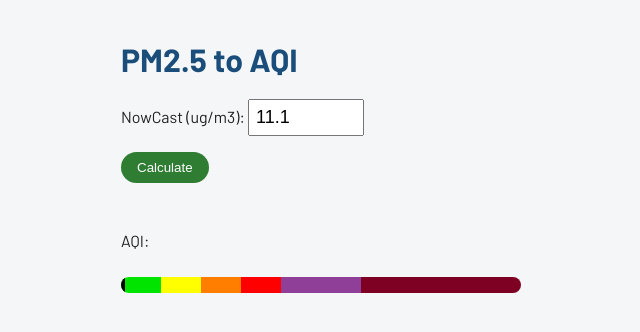
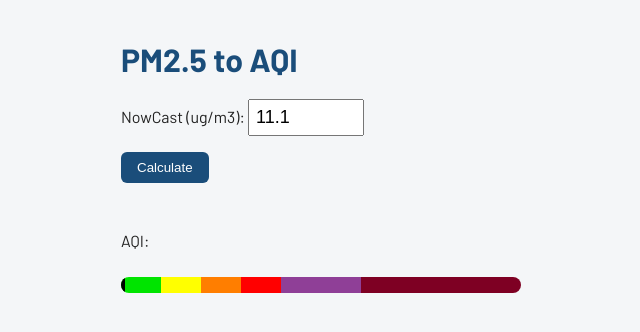
Before and after one commit to W00DSADAM/AQI_Calculator, a plain HTML site: page practice.html in a window 1280 px wide. Shown: the whole page, without its empty margins (319-959 px from the left). Drawn offline with Linux system fonts and the light colour scheme.

Commit message:
Update button styles in practice.html

```diff
--- a/practice.html
+++ b/practice.html
@@ -20,11 +20,11 @@
       width: 100px;
     }
     button {
-      background: #2e7d32;
+      background: #1a4d7a;
       color: white;
       border: none;
       padding: 8px 16px;
-      border-radius: 20px;
+      border-radius: 6px;
       cursor: pointer;
     }
     #result {
```
